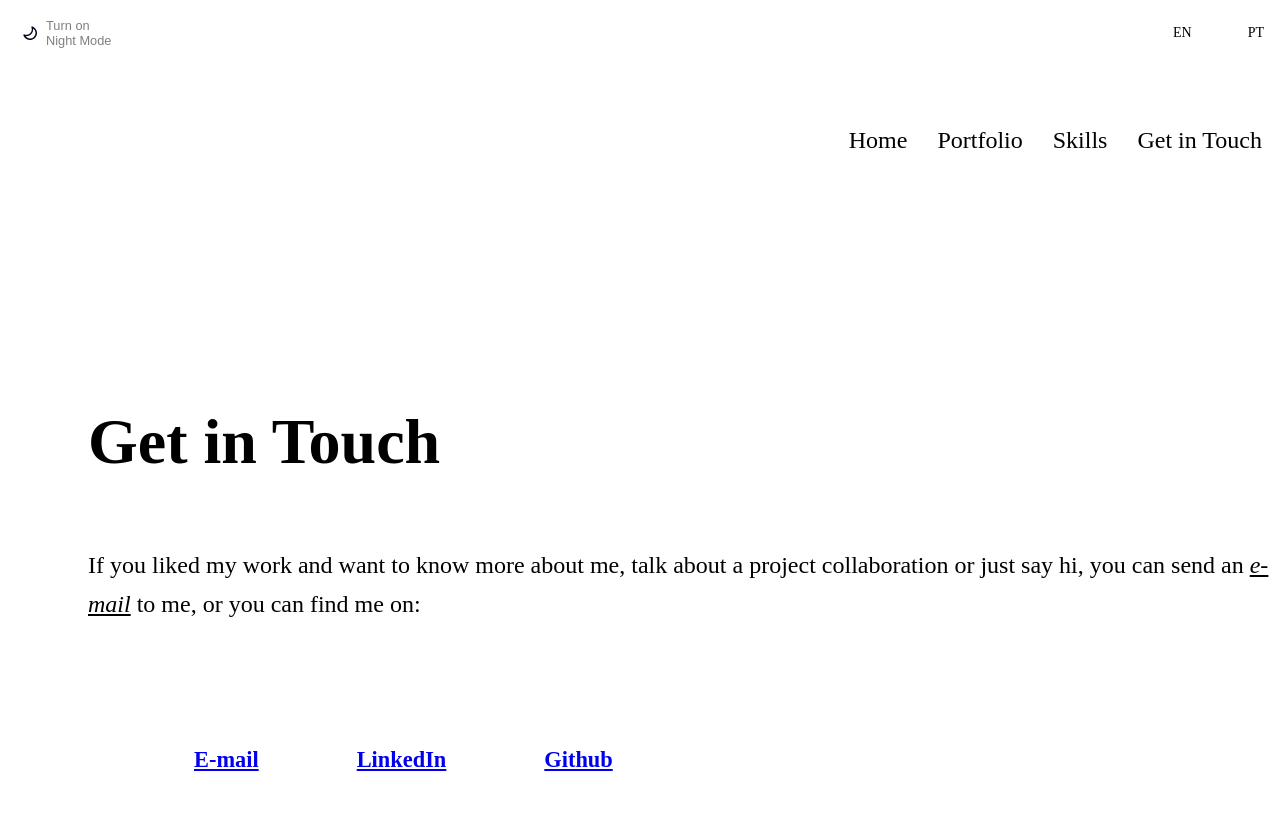
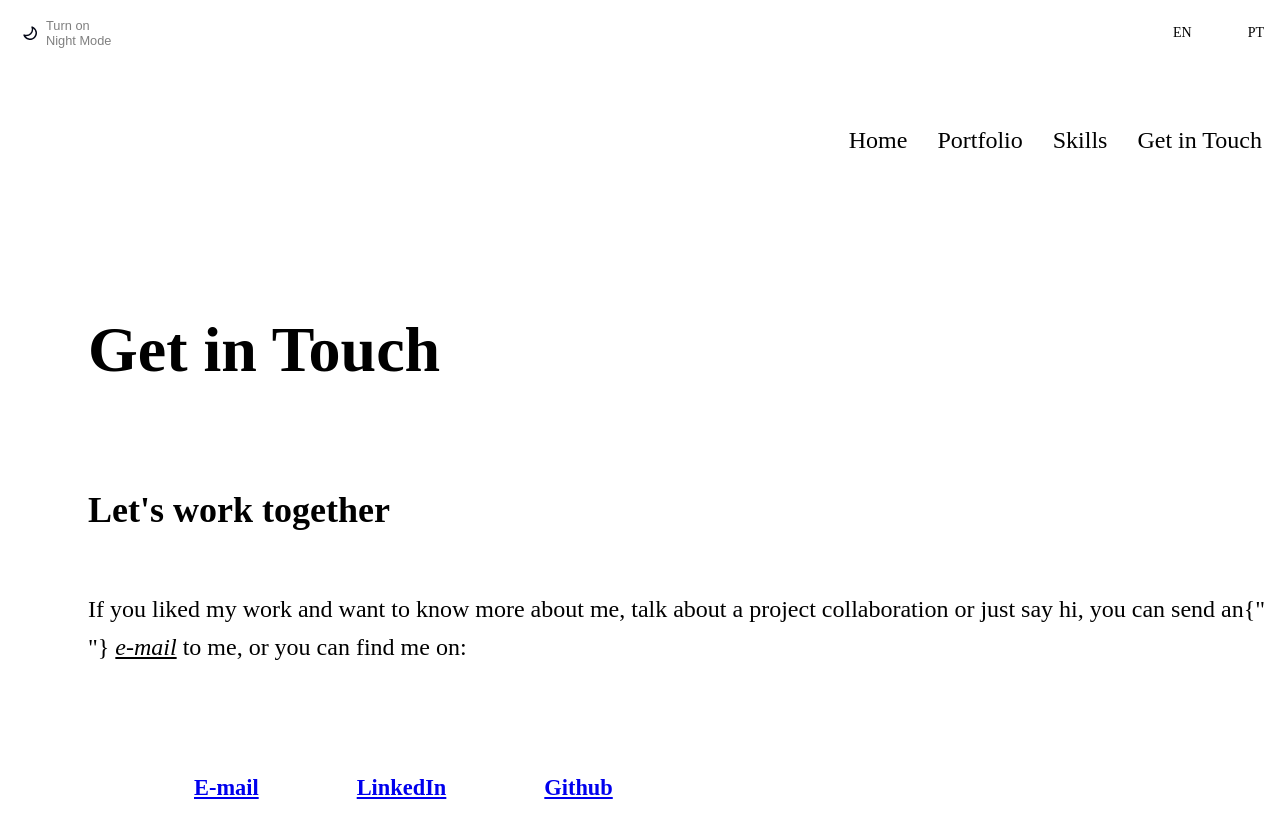
Before and after one commit to brunoalvs/brunoalves.app, a Next.js app: page /contact in a window 1280 px wide. Shown: the top 838 px of the page. Built offline with nearby package versions, Linux system fonts and the light colour scheme.

Commit message:
contact page refactor

```diff
--- /dev/null
+++ b/components/Templates/ContactPage/index.tsx
@@ -0,0 +1,37 @@
+import parse from "html-react-parser"
+import HeadingSubtitle from "../../Atoms/Typography/HeadingSubtitle"
+import HeadingTitle from "../../Atoms/Typography/HeadingTitle"
+import Text from "../../Atoms/Typography/Text"
+import ListSocial from "../../Molecules/ListSocial"
+
+import { Container } from "./styles"
+
+type ContactPageProps = {
+  content: {
+    title: string
+    subtitle: string
+    text: string[]
+  }
+}
+
+export function ContactPage({ content }: ContactPageProps) {
+  return (
+    <Container>
+      <section className="content">
+        <HeadingTitle>{content.title}</HeadingTitle>
+        <HeadingSubtitle>{content.subtitle}</HeadingSubtitle>
+
+        {content.text.map((text, index) => (
+          <Text key={index}>{parse(text)}</Text>
+        ))}
+        <ListSocial />
+      </section>
+      <section
+        className="map"
+        style={{
+          backgroundColor: "#272449",
+        }}
+      ></section>
+    </Container>
+  )
+}
--- /dev/null
+++ b/components/Templates/ContactPage/styles.tsx
@@ -0,0 +1,24 @@
+import styled from "styled-components"
+
+export const Container = styled.div`
+  .content {
+    width: 100%;
+    display: flex;
+    flex-direction: column;
+    justify-content: center;
+
+    > p {
+      margin-top: 1rem;
+      margin-bottom: 2rem;
+    }
+
+    @media (min-width: 768px) {
+      gap: 1rem;
+
+      > p {
+        margin-top: 1rem;
+        margin-bottom: 4rem;
+      }
+    }
+  }
+`
--- a/pages/contact.tsx
+++ b/pages/contact.tsx
@@ -2,41 +2,38 @@ import { NextPage } from "next"
 import { useContext } from "react"
 import { LayoutContext } from "../contexts/layout"
 
-import HeadingTitle from "../components/Atoms/Typography/HeadingTitle"
-import Text from "../components/Atoms/Typography/Text"
-import ListSocial from "../components/Molecules/ListSocial"
-
-import { Container } from "../styles/page.contact"
+import { ContactPage } from "../components/Templates/ContactPage"
 
 const Contact: NextPage = () => {
   const { language } = useContext(LayoutContext)
 
-  if (language === "pt") {
-    return (
-      <Container>
-        <HeadingTitle>Entre em Contato</HeadingTitle>
-        <Text>
-          Se você gostou do meu trabalho e quer saber mais sobre mim, conversar
-          sobre uma colaboração em projetos ou apenas dizer um olá, você pode me
-          enviar um <a href="mailto:hello@brunoalves.app">e-mail</a> ou me
-          chamar no :
-        </Text>
-        <ListSocial />
-      </Container>
-    )
+  const content = {
+    en: {
+      title: "Get in Touch",
+      subtitle: `Let's work together`,
+      text: [
+        `If you liked my work and want to know more about me, talk about a
+      project collaboration or just say hi, you can send an{" "}
+      <a href="mailto:hello@brunoalves.app">e-mail</a> to me, or you can find
+      me on:`,
+      ],
+    },
+    pt: {
+      title: "Entre em Contato",
+      subtitle: "Vamos trabalhar juntos",
+      text: [
+        `Se você gostou do meu trabalho e quer saber mais sobre mim, conversar
+      sobre uma colaboração em projetos ou apenas dizer um olá, você pode me
+      enviar um <a href="mailto:hello@brunoalves.app">e-mail</a> ou me
+      chamar no :`,
+      ],
+    },
   }
 
   return (
-    <Container>
-      <HeadingTitle>Get in Touch</HeadingTitle>
-      <Text>
-        If you liked my work and want to know more about me, talk about a
-        project collaboration or just say hi, you can send an{" "}
-        <a href="mailto:hello@brunoalves.app">e-mail</a> to me, or you can find
-        me on:
-      </Text>
-      <ListSocial />
-    </Container>
+    <>
+      <ContactPage content={content[language]} />
+    </>
   )
 }
 
--- a/styles/page.contact.tsx
+++ /dev/null
@@ -1,24 +0,0 @@
-import styled from "styled-components"
-
-export const Container = styled.div`
-  width: 100%;
-  display: flex;
-  flex-direction: column;
-  justify-content: center;
-
-  > h1 {
-    margin-bottom: 1rem;
-  }
-
-  > p {
-    margin-bottom: 2rem;
-  }
-
-  @media (min-width: 768px) {
-    gap: 2rem;
-
-    > p {
-      margin-bottom: 4rem;
-    }
-  }
-`
```
Also changed, not shown: styles/page.home.tsx (deleted, +0 -40 lines).
